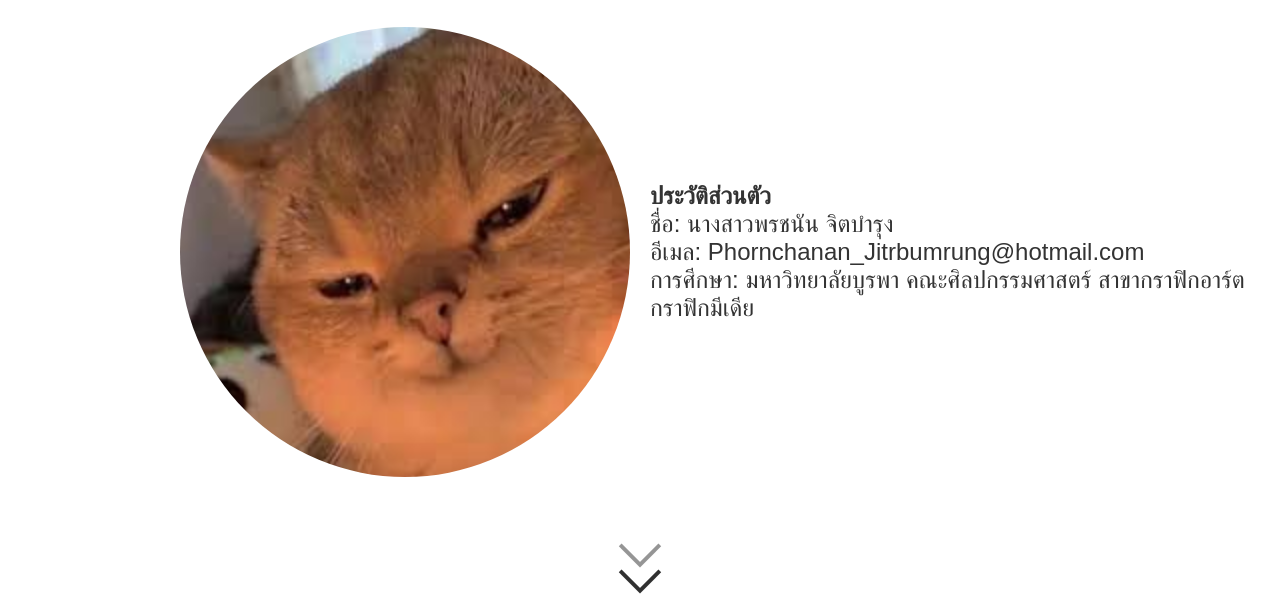
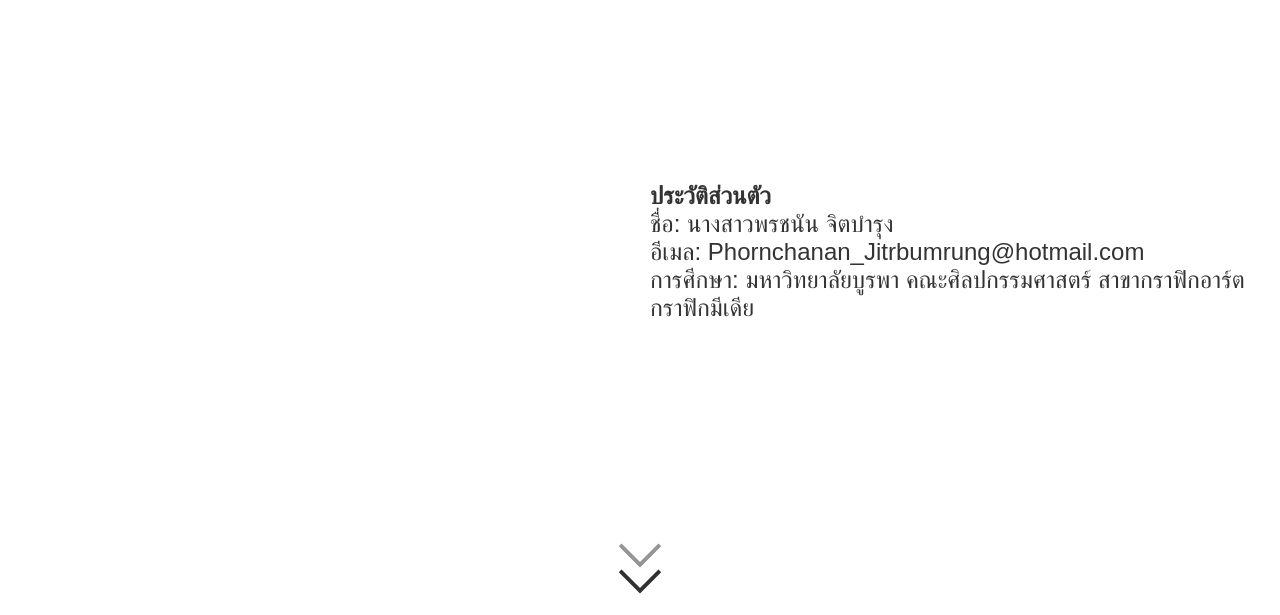
Before and after one commit to Noppares/phornchanan, a plain HTML site: page index.html in a window 1280 px wide. Shown: the part 185-800 px from the top of the page. Drawn offline with Linux system fonts and the light colour scheme; a web font is replaced by a local one.

Commit message:
no img profile

```diff
--- a/index.html
+++ b/index.html
@@ -14,7 +14,7 @@
         <article class="direction-column">
           <div class="headerPort" data-aos="fade-down" data-aos-duration="1500"><h1>portfolio</h1></div>
           <div class="introduce">
-            <div class="introduce-img" data-aos="fade-right" data-aos-duration="1500">
+            <div class="introduce-img" data-aos="fade-right" data-aos-duration="1500" style="visibility: hidden;">
               <img src="images/images.jpg" alt="">
             </div>
             <div class="introduce-text" >
```
